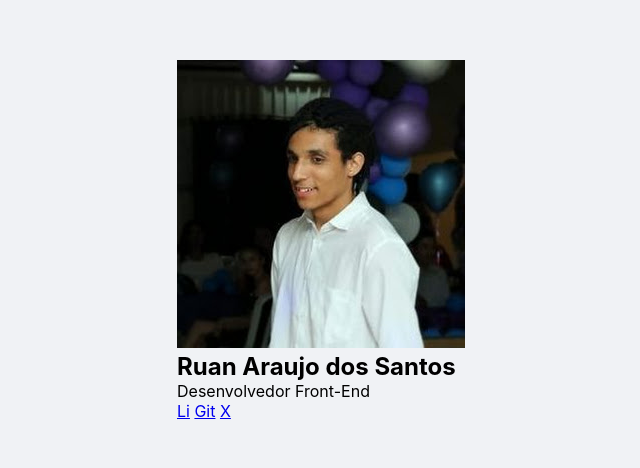
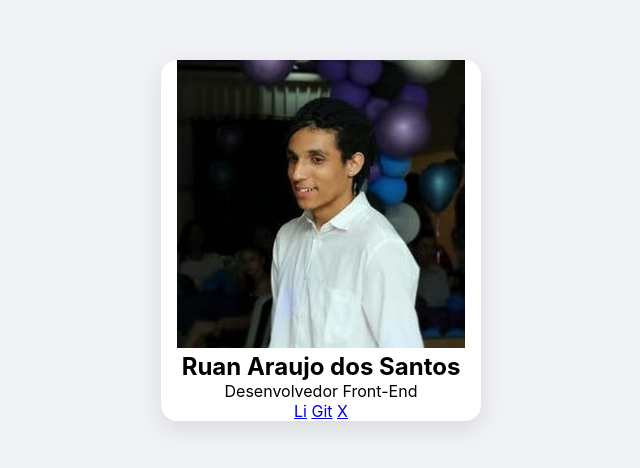
Before and after one commit to ruantes/landing-page-ruantes, a plain HTML site: page index.html in a window 1280 px wide. Shown: the part 160-628 px from the top of the page, without its empty margins (319-959 px from the left). Drawn offline with Linux system fonts and the light colour scheme.

Commit message:
Add files via upload

```diff
--- a/css/style.css
+++ b/css/style.css
@@ -25,3 +25,22 @@ body{
     align-items: center;
     min-height: 100vh;
 }
+
+/* 3. Estilo de Componente Principal */
+.card{
+    background-color: var(--cor-branco);
+    width: 320px;
+    border-radius: 16px;
+    box-shadow: 0 8px 24px rgba(0,0,0, 0.1);
+    /* A mágica da animação começa aqui */
+    transition: transform 0.3s ease, box-shadow 0.3s ease;
+    /* Esconder qualquer conteudo filho que possivelmente saia dos limites do card */
+    overflow: hidden;
+    text-align: center;
+}
+
+/* 4. Efeito hover no card */
+.card:hover{
+    transform: translateY(-10px); /*Mover o card em 10px para cima*/
+    box-shadow: 0 16px 32px rgba(0,0,0, 0.2);
+}
```
